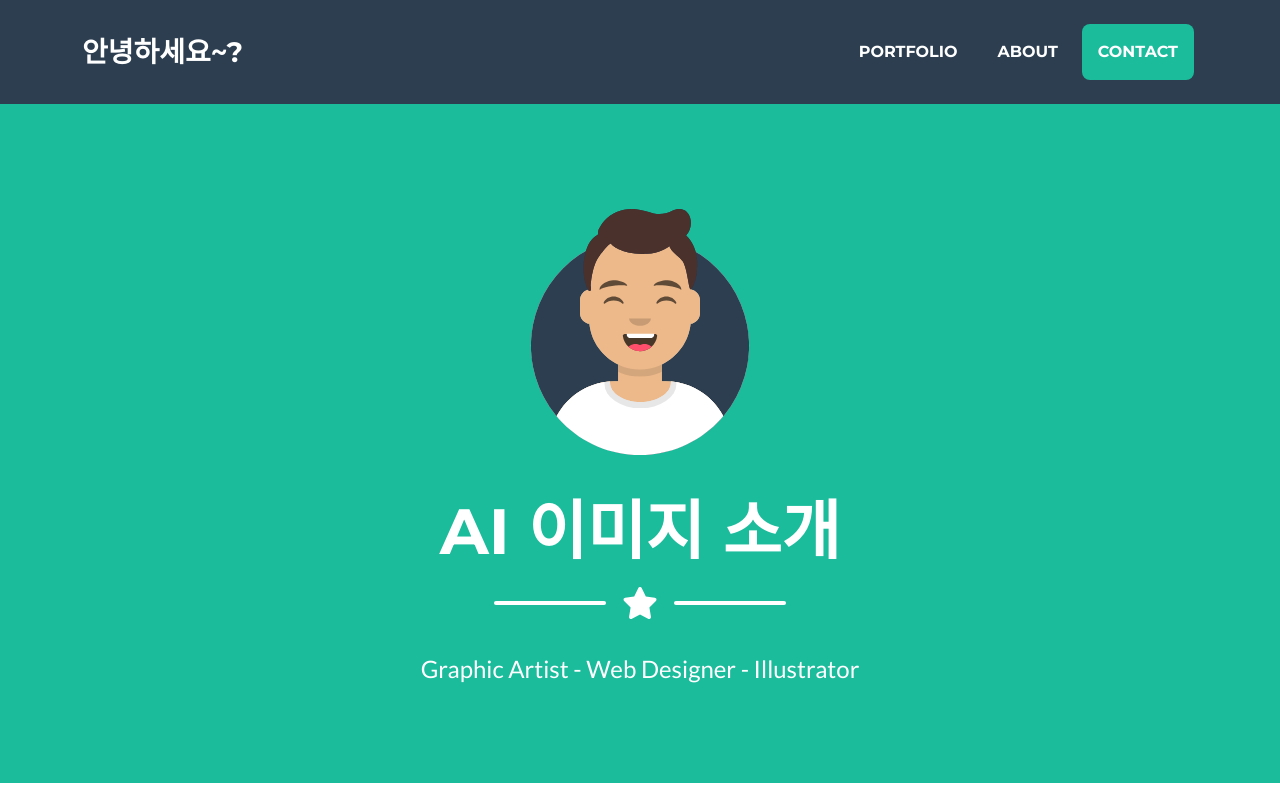
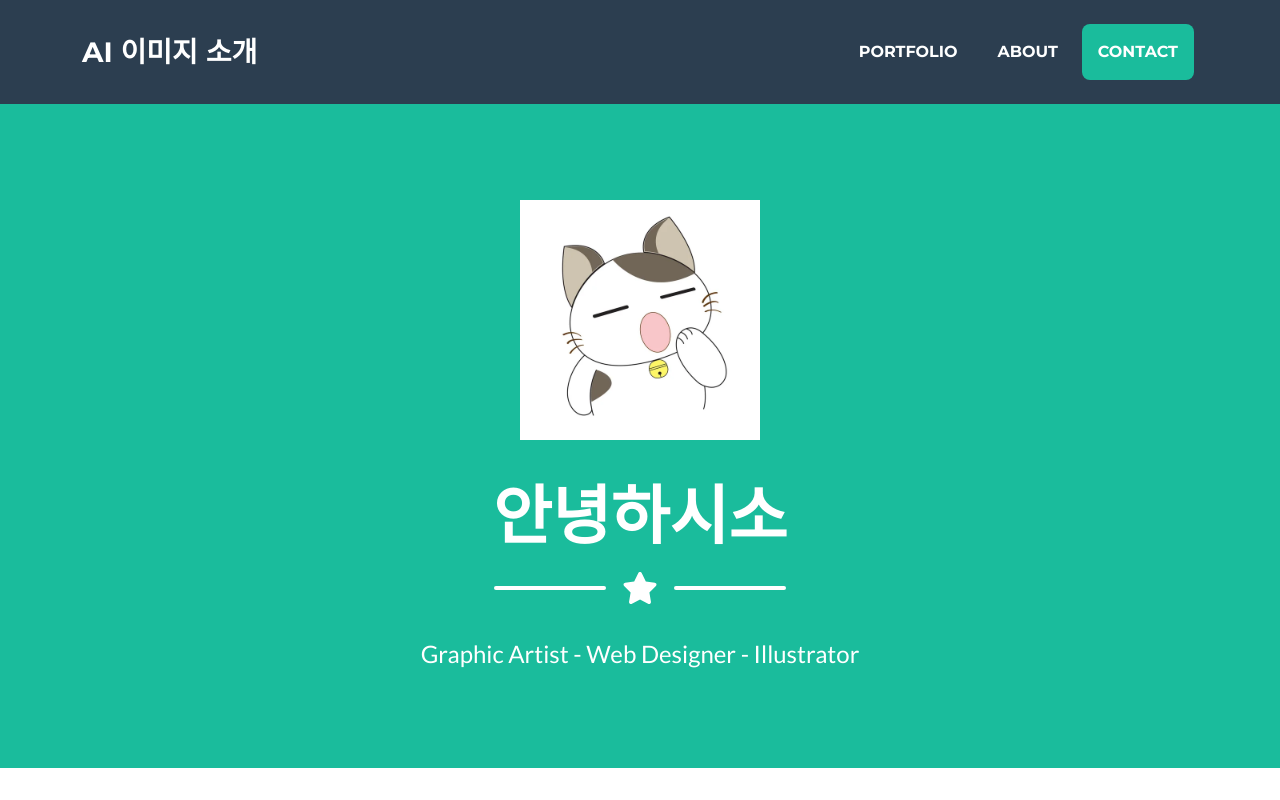
Before and after one commit to MINJU207/newnew, a plain HTML site: page index2.html in a window 1280 px wide. Shown: the top 800 px of the page. Drawn offline with nearby package versions, Linux system fonts and the light colour scheme.

Commit message:
부트스르탭 테마 활용하기

```diff
--- a/index2.html
+++ b/index2.html
@@ -20,7 +20,7 @@
         <!-- Navigation-->
         <nav class="navbar navbar-expand-lg bg-secondary text-uppercase fixed-top" id="mainNav">
             <div class="container">
-                <a class="navbar-brand" href="#page-top">안녕하세요~?</a>
+                <a class="navbar-brand" href="#page-top">AI 이미지 소개</a>
                 <button class="navbar-toggler text-uppercase font-weight-bold bg-primary text-white rounded" type="button" data-bs-toggle="collapse" data-bs-target="#navbarResponsive" aria-controls="navbarResponsive" aria-expanded="false" aria-label="Toggle navigation">
                     Menu
                     <i class="fas fa-bars"></i>
@@ -38,9 +38,9 @@
         <header class="masthead bg-primary text-white text-center">
             <div class="container d-flex align-items-center flex-column">
                 <!-- Masthead Avatar Image-->
-                <img class="masthead-avatar mb-5" src="assets/img/avataaars.svg" alt="..." />
+                <img class="masthead-avatar mb-5" src="assets/img/cat.jpg" alt="..." />
                 <!-- Masthead Heading-->
-                <h1 class="masthead-heading text-uppercase mb-0">AI 이미지 소개</h1>
+                <h1 class="masthead-heading text-uppercase mb-0">안녕하시소</h1>
                 <!-- Icon Divider-->
                 <div class="divider-custom divider-light">
                     <div class="divider-custom-line"></div>
```
Also changed, not shown: assets/img/cat.jpg (added).
